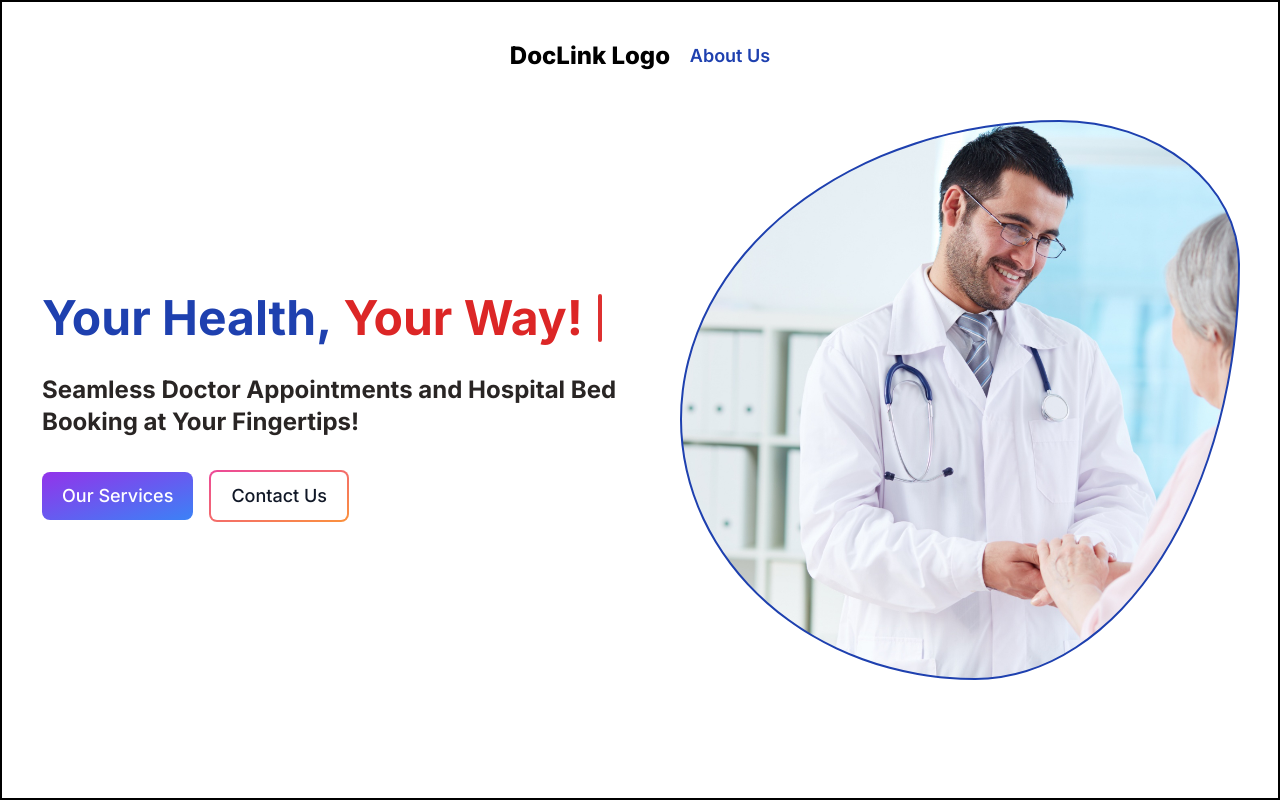
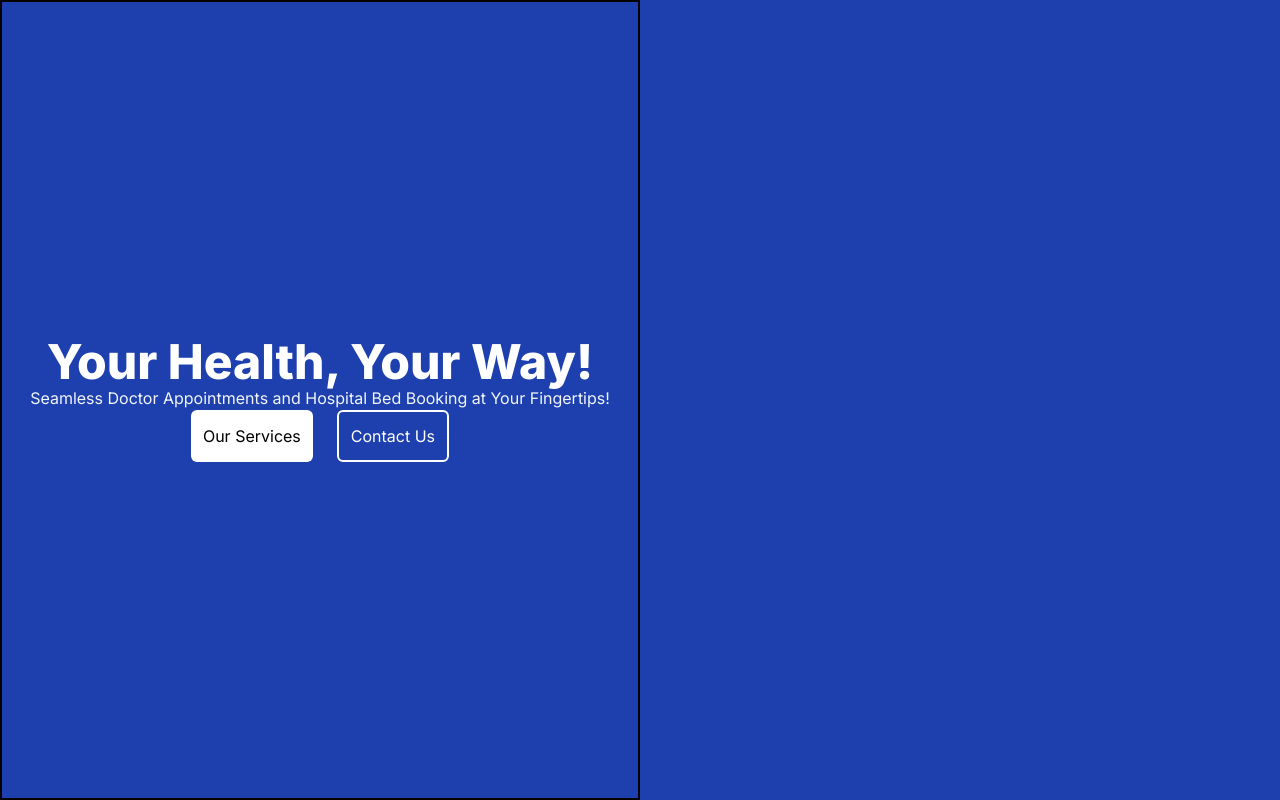
Before and after one commit to Taher2512/DokLink, a Next.js app: page / in a window 1280 px wide. Built offline with nearby package versions, Linux system fonts and the light colour scheme.

Commit message:
New Hero Section Added

```diff
--- /dev/null
+++ b/src/app/components/sections/Hero-2.js
@@ -0,0 +1,26 @@
+import React from "react";
+
+function Hero2() {
+  return (
+    <div className="w-full h-screen bg-blue-800">
+      <div className="w-1/2 h-full flex flex-col justify-center items-center border-2 border-black">
+        <p className="text-5xl text-white font-extrabold">
+          Your Health, Your Way!
+        </p>
+        <p className="text-slate-100">
+          Seamless Doctor Appointments and Hospital Bed Booking at Your
+          Fingertips!
+        </p>
+        <div className="flex flex-row">
+          <button className="bg-white rounded-md p-3 mr-6">Our Services</button>
+          <button className="border-white border-2 rounded-md p-3 text-white">
+            Contact Us
+          </button>
+        </div>
+      </div>
+      <div className="w-1/2"></div>
+    </div>
+  );
+}
+
+export default Hero2;
--- a/src/app/components/sections/Hero.js
+++ b/src/app/components/sections/Hero.js
@@ -29,13 +29,13 @@ function Hero() {
 
   return (
     // <BackgroundGradientAnimation className="-z-10">
-    <div className="relative flex flex-row justify-end backdrop-blur-3xl z-20">
-      <div className="absolute w-full h-screen flex flex-col justify-center px-10 border-2 border-black">
+    <div className="h-screen flex flex-row backdrop-blur-3xl z-20">
+      <div className="flex flex-col w-2/3 justify-center px-10">
         <div>
           <TypewriterEffectSmooth words={words} />
         </div>
         <div>
-          <p className="text-2xl font-bold w-1/2 text-stone-800">
+          <p className="text-2xl font-bold w-3/4 text-stone-800">
             Seamless Doctor Appointments and Hospital Bed Booking at Your
             Fingertips!
           </p>
@@ -47,16 +47,45 @@ function Hero() {
           >
             Our Services
           </button>
-          <button className="relative inline-flex items-center justify-center p-0.5 mb-2 me-2 overflow-hidden text-lg font-medium text-gray-900 rounded-lg group bg-gradient-to-br from-pink-500 to-orange-400 group-hover:from-pink-500 group-hover:to-orange-400 hover:text-white dark:text-white focus:ring-4 focus:outline-none focus:ring-pink-200 dark:focus:ring-pink-800 backdrop-blur-lg">
-            <span className="relative px-5 py-2.5 transition-all ease-in duration-75 bg-white dark:bg-gray-900 rounded-md group-hover:bg-opacity-0">
+          <button className="inline-flex items-center justify-center p-0.5 mb-2 me-2 overflow-hidden text-lg font-medium text-gray-900 rounded-lg group bg-gradient-to-br from-pink-500 to-orange-400 group-hover:from-pink-500 group-hover:to-orange-400 hover:text-white dark:text-white focus:ring-4 focus:outline-none focus:ring-pink-200 dark:focus:ring-pink-800 backdrop-blur-lg">
+            <span className="px-5 py-2.5 transition-all ease-in duration-75 bg-white dark:bg-gray-900 rounded-md group-hover:bg-opacity-0">
               Contact Us
             </span>
           </button>
         </div>
       </div>
-      <div className="relative w-1/2">
-        <div className="absolute w-full h-screen flex items-center justify-center">
+
+      <div className="relative w-1/3 flex items-end border-2">
+        {/* <div className="absolute w-full h-screen flex items-center justify-center">
           <div id="shape" className="border-2 border-blue-800"></div>
+        </div> */}
+        <div className="absolute z-10">
+          <svg
+            width="150%"
+            height="150%"
+            viewBox="0 0 200 200"
+            xmlns="http://www.w3.org/2000/svg"
+          >
+            <path
+              fill="#0099ff"
+              d="M48.4,-62.9C64.5,-53.7,80.7,-39,86.4,-21C92.1,-3,87.4,18.3,75.3,34.8C63.2,51.3,43.7,62.9,23,70.6C2.2,78.4,-19.8,82.2,-36.7,74.8C-53.6,67.3,-65.4,48.7,-70.7,30.5C-76,12.4,-74.9,-5.3,-67.3,-19.8C-59.7,-34.4,-45.7,-46,-30.2,-56.2C-14.7,-66.5,1.2,-75.4,17.7,-74.1C34.1,-72.9,51.2,-61.1,48.4,-62.9Z"
+              transform="translate(100 100)"
+            />
+          </svg>
+        </div>
+        <div className="absolute -z-10">
+          <svg
+            width="180%"
+            height="180%"
+            viewBox="0 0 200 200"
+            xmlns="http://www.w3.org/2000/svg"
+          >
+            <path
+              fill="#d4ebf2"
+              d="M37.4,-67.5C50,-63.6,63.5,-54.1,67.8,-41.7C72.1,-29.2,67.1,-13.6,63.9,0.5C60.6,14.5,59.1,29,51.4,38.2C43.6,47.3,29.6,51.2,17.3,58.2C5.1,65.2,-5.4,75.4,-20.1,75.8C-34.8,76.3,-53.8,67,-63.3,54.1C-72.7,41.2,-72.7,24.6,-73.4,9.1C-74.1,-6.4,-75.6,-21,-68.9,-32.6C-62.1,-44.2,-47.1,-53,-32.1,-61C-17,-68.9,-8.5,-75.9,2.6,-76.9C13.7,-77.9,27.3,-73.3,37.4,-67.5Z"
+              transform="translate(100 120)"
+            />
+          </svg>
         </div>
       </div>
 
--- a/src/app/globals.css
+++ b/src/app/globals.css
@@ -1,6 +1,10 @@
 @tailwind base;
 @tailwind components;
 @tailwind utilities;
+
+body {
+  font-family: "Poppins", sans-serif;
+}
 
 #shape {
   width: 35rem;
@@ -14,6 +18,10 @@
   transform: rotate(0deg);
   will-change: border-radius, transform;
   animation: blob 10s linear infinite;
+}
+
+.hero-img {
+  background-image: url("/hero-2.png");
 }
 
 @keyframes blob {
--- a/src/app/page.js
+++ b/src/app/page.js
@@ -1,11 +1,11 @@
-import Hero from "./components/sections/Hero";
+import Hero2 from "./components/sections/Hero-2";
 import Navbar from "./components/sections/Navbar";
 
 export default function Home() {
   return (
     <>
-      <Navbar />
-      <Hero />
+      {/* <Navbar /> */}
+      <Hero2 />
       {/* <Hero /> */}
     </>
   );
```
Also changed, not shown: public/hero-2.png (added).
